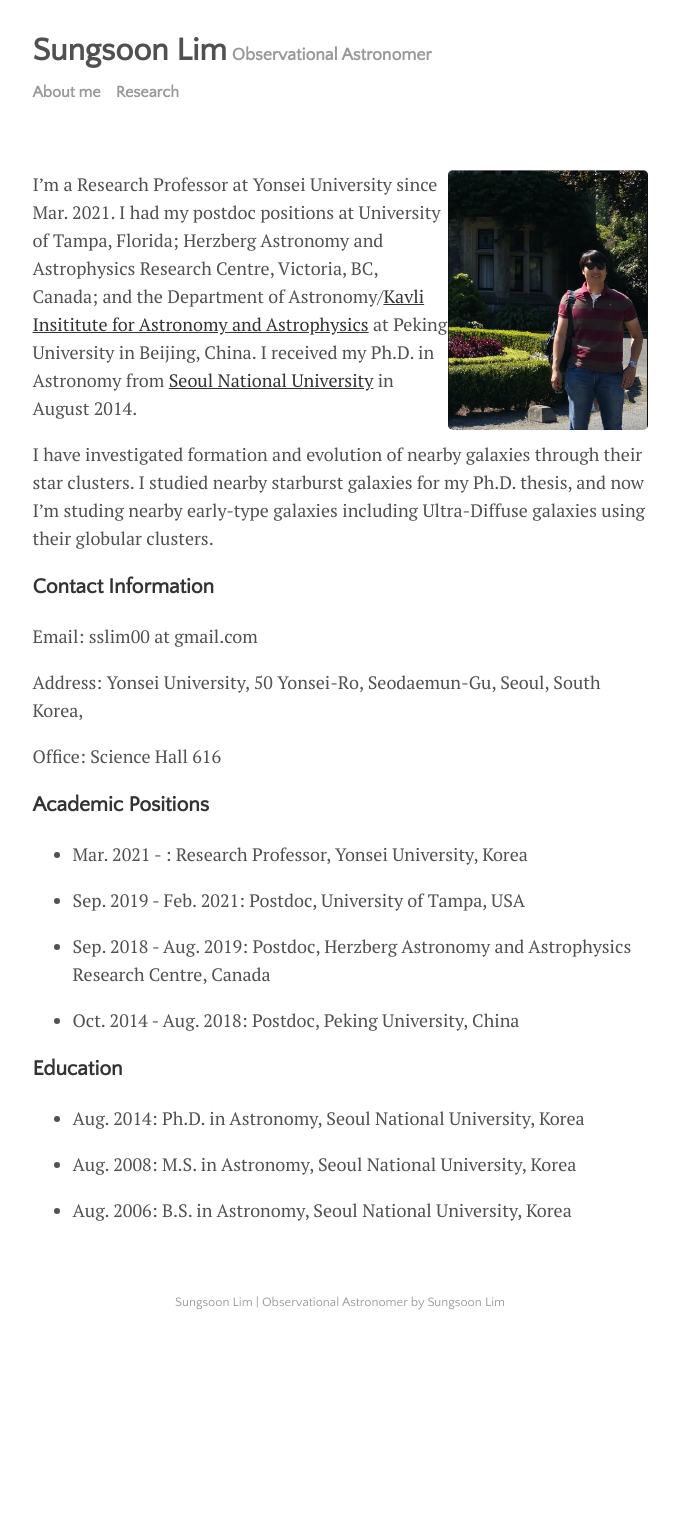
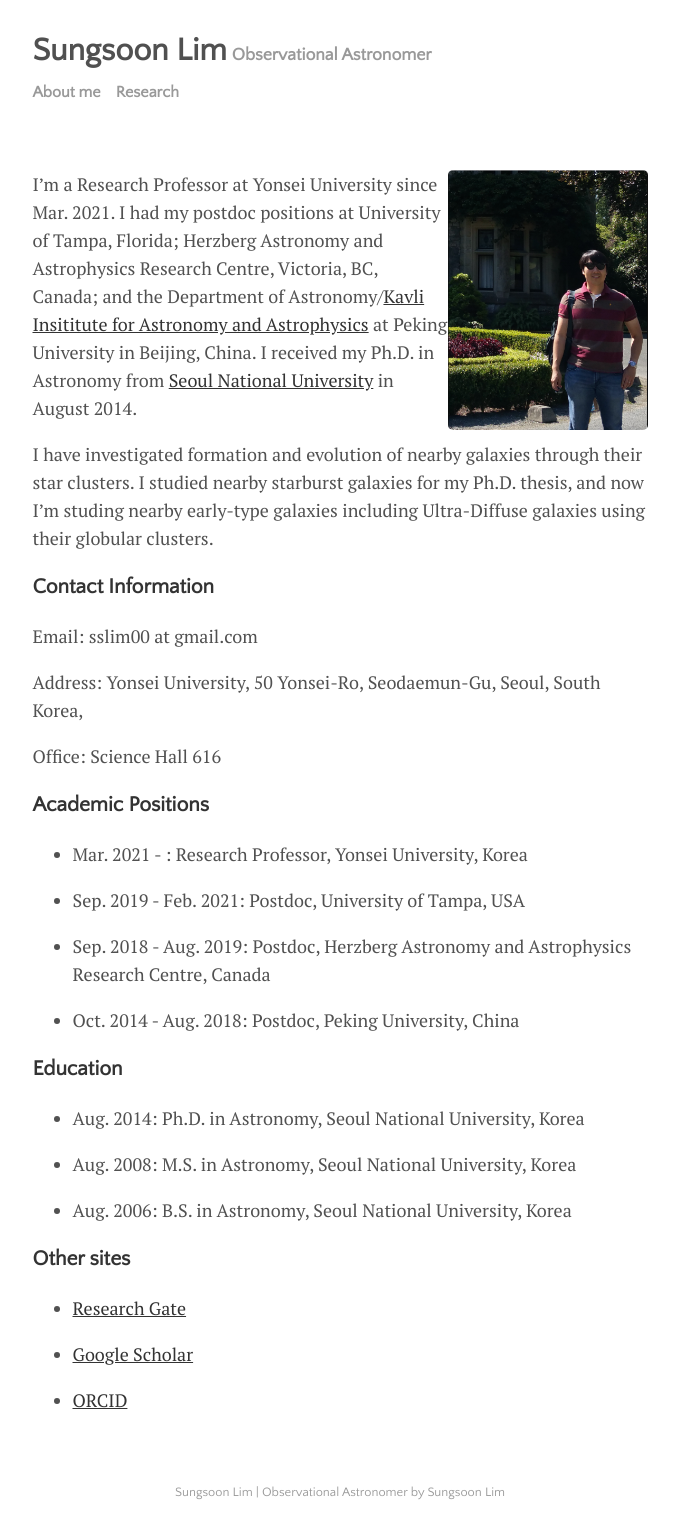
Before and after one commit to astroslim/astroslim.github.io, a Jekyll site: the page built from menu/about.md, in a window 1280 px wide. Shown: the whole page, without its empty margins (300-979 px from the left). Built offline with Jekyll 4.4.1, drawn with Linux system fonts in a browser that asks for light colours; our own code applies the rules of GitHub Pages for plain Markdown files; before the commit the page ends 1348 px from its top, so only the background shows below that.

Commit message:
Update about.md

```diff
--- a/menu/about.md
+++ b/menu/about.md
@@ -30,3 +30,12 @@ Office: Science Hall 616
 * Aug. 2008: M.S. in Astronomy, Seoul National University, Korea
 
 * Aug. 2006: B.S. in Astronomy, Seoul National University, Korea
+
+
+### Other sites
+
+* [Research Gate](https://www.researchgate.net/profile/Sungsoon-Lim)
+
+* [Google Scholar](https://scholar.google.com/citations?user=7AKv80EAAAAJ&hl=ko)
+
+* [ORCID](https://orcid.org/0000-0002-5049-4390)
```
